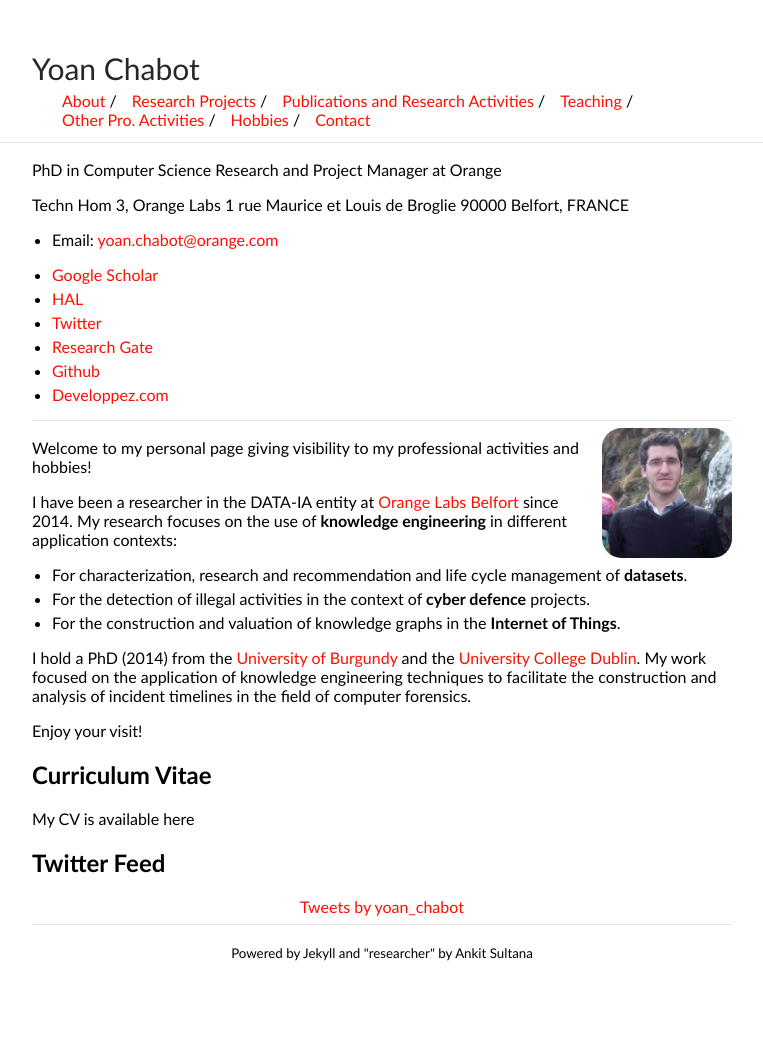
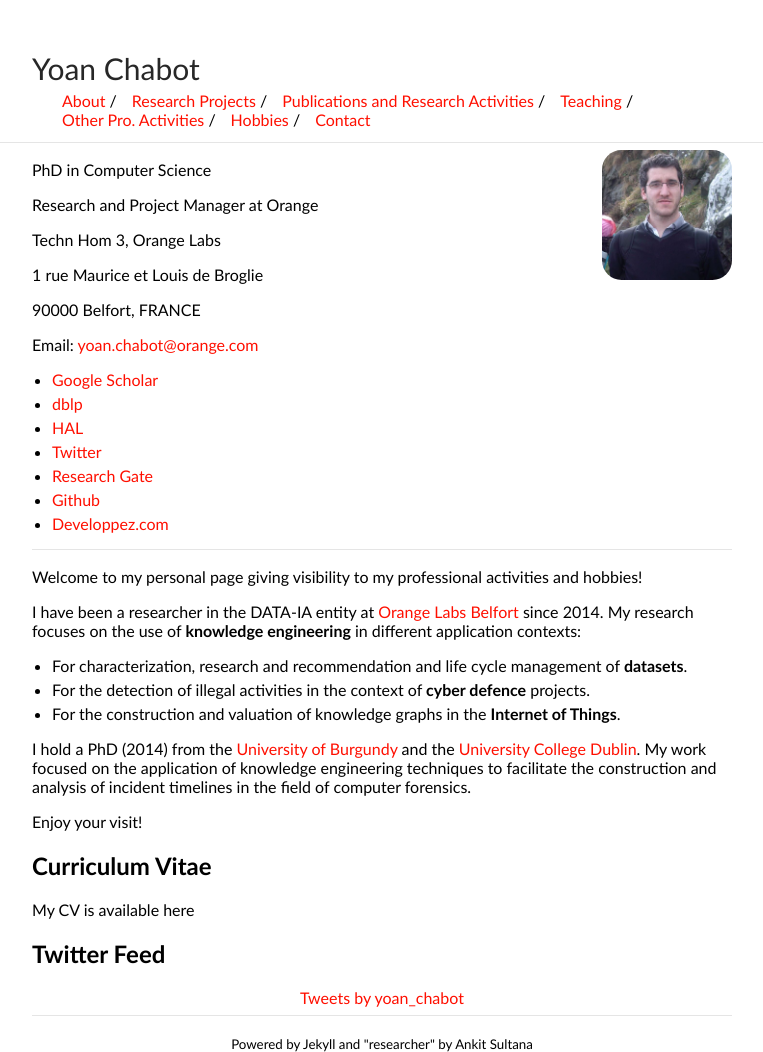
Before and after one commit to yoanchabot/yoanchabot.github.io, a Jekyll site: the page built from index.md, in a window 1280 px wide. Shown: the whole page, without its empty margins (258-1021 px from the left). Built offline with Jekyll 4.4.1, drawn with Linux system fonts in a browser that asks for light colours; comment, search, counter and statistics services are not loaded; before the commit the page ends 961 px from its top, so only the background shows below that.

Commit message:
Update index.md

```diff
--- a/index.md
+++ b/index.md
@@ -3,15 +3,22 @@
 title: About Me
 ---
 
+<img class="profile-picture" src="me.jpg">
+
 PhD in Computer Science
+
 Research and Project Manager at Orange
 
 Techn Hom 3, Orange Labs
+
 1 rue Maurice et Louis de Broglie
+
 90000 Belfort, FRANCE
-* Email: [yoan.chabot@orange.com](mailto:yoan.chabot@orange.com)
+
+Email: [yoan.chabot@orange.com](mailto:yoan.chabot@orange.com)
 
 * [Google Scholar](http://scholar.google.fr/citations?user=QKcqdfoAAAAJ)
+* [dblp](https://dblp.uni-trier.de/pid/144/4841.html)
 * [HAL](https://cv.archives-ouvertes.fr/yoan-chabot)
 * [Twitter](https://twitter.com/yoan_chabot)
 * [Research Gate](https://www.researchgate.net/profile/Yoan_Chabot/)
@@ -19,8 +26,6 @@
 * [Developpez.com](http://www.developpez.net/forums/u207506/metafire18)
 
 ---
-
-<img class="profile-picture" src="me.jpg">
 
 Welcome to my personal page giving visibility to my professional activities and hobbies!
 
```
